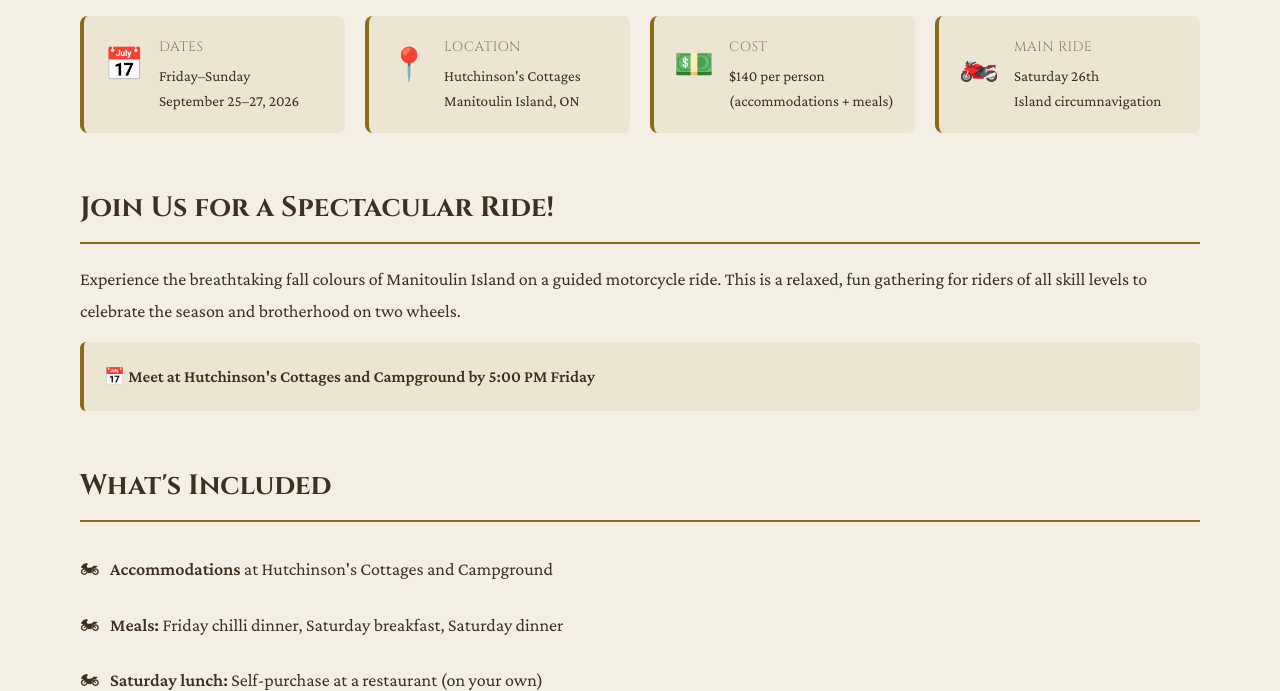
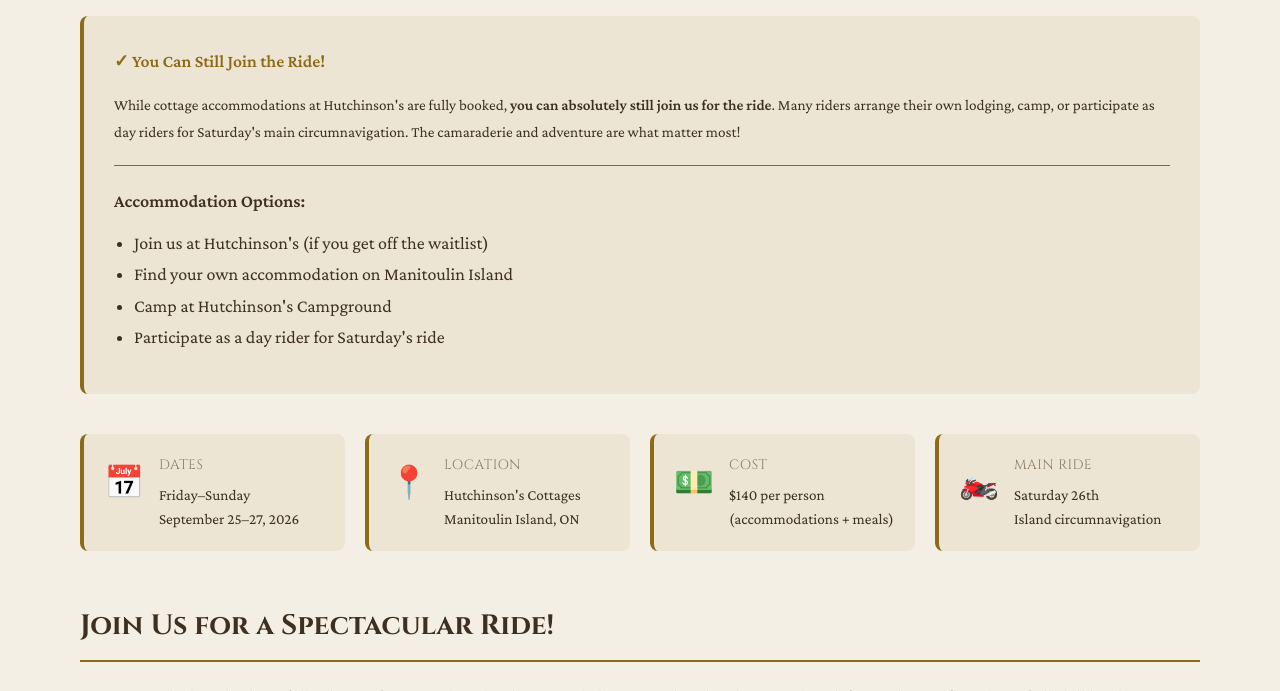
Before and after one commit to BillKeenan/News, a Jekyll site: the page built from fallcolours/index.html, in a window 1280 px wide and 900 px high, scrolled down 433 px, cut to the strip 209-900 px from the top of the window. Built offline with Jekyll 4.4.1, drawn with Linux system fonts in a browser that asks for light colours; some of the changed text lies outside the part shown.

Commit message:
Update Fall Colours page: add prominent 'You Can Still Join the Ride' message
Clarifies that riders can still participate in the Fall Colours Tour 2026 even though cottage accommodations are fully booked. Added section immediately after poster with accommodation options including camping and day riding.

Co-Authored-By: Claude Haiku 4.5 <noreply@anthropic.com>

```diff
--- a/fallcolours/index.html
+++ b/fallcolours/index.html
@@ -45,6 +45,21 @@ document.addEventListener('DOMContentLoaded', function() {
             <a href="/images/fall-colours-2026-poster.png" data-lg-size="1080x1350" class="lightbox-poster">
                 <img src="/images/fall-colours-2026-poster.png" alt="Fall Colours Tour 2026 — September 25-27, Manitoulin Island">
             </a>
+        </div>
+
+        <!-- Join CTA -->
+        <div class="content-block reveal" style="background: var(--dark); padding: 30px; border-left: 4px solid var(--gold); border-radius: 8px; margin: 40px 0;">
+            <p style="margin: 0;"><strong style="color: var(--gold); font-size: 1.1rem;">✓ You Can Still Join the Ride!</strong></p>
+            <p style="margin-top: 15px; font-size: 0.95rem; margin-bottom: 0;">While cottage accommodations at Hutchinson's are fully booked, <strong>you can absolutely still join us for the ride</strong>. Many riders arrange their own lodging, camp, or participate as day riders for Saturday's main circumnavigation. The camaraderie and adventure are what matter most!</p>
+            <div style="margin-top: 20px; padding-top: 20px; border-top: 1px solid var(--gold);">
+                <p style="margin-top: 0; margin-bottom: 10px;"><strong>Accommodation Options:</strong></p>
+                <ul style="margin: 10px 0; padding-left: 20px;">
+                    <li>Join us at Hutchinson's (if you get off the waitlist)</li>
+                    <li>Find your own accommodation on Manitoulin Island</li>
+                    <li>Camp at Hutchinson's Campground</li>
+                    <li>Participate as a day rider for Saturday's ride</li>
+                </ul>
+            </div>
         </div>
 
         <!-- Quick Facts -->
@@ -182,17 +197,10 @@ document.addEventListener('DOMContentLoaded', function() {
         <!-- Registration -->
         <div class="content-block reveal">
             <h2 class="block-title">How to Register</h2>
-            <div class="cta-box" style="background: #c9302c;">
-                <p><strong>⚠️ All accommodations are now booked</strong></p>
-                <p style="margin-top: 15px; font-size: 0.95rem;">Hutchinson's Cottages has reached capacity. We are maintaining a waitlist for cancellations.</p>
-            </div>
-            <div style="background: var(--dark); padding: 20px; border-left: 4px solid var(--gold); border-radius: 6px; margin-top: 15px;">
-                <p>For information or to be added to the waitlist:</p>
-            </div>
             <div class="contact-box reveal">
-                <p><strong>Contact:</strong></p>
+                <p><strong>Ready to join? Contact us:</strong></p>
                 <a href="mailto:contact@wsnews.ca" class="contact-link">contact@wsnews.ca</a>
-                <p style="font-size: 0.9rem; margin-top: 15px; color: var(--muted);">Please include your name, lodge, and any dietary restrictions.</p>
+                <p style="font-size: 0.9rem; margin-top: 15px; color: var(--muted);">Please include your name, lodge, accommodation preference, and any dietary restrictions.</p>
             </div>
         </div>
 
```
